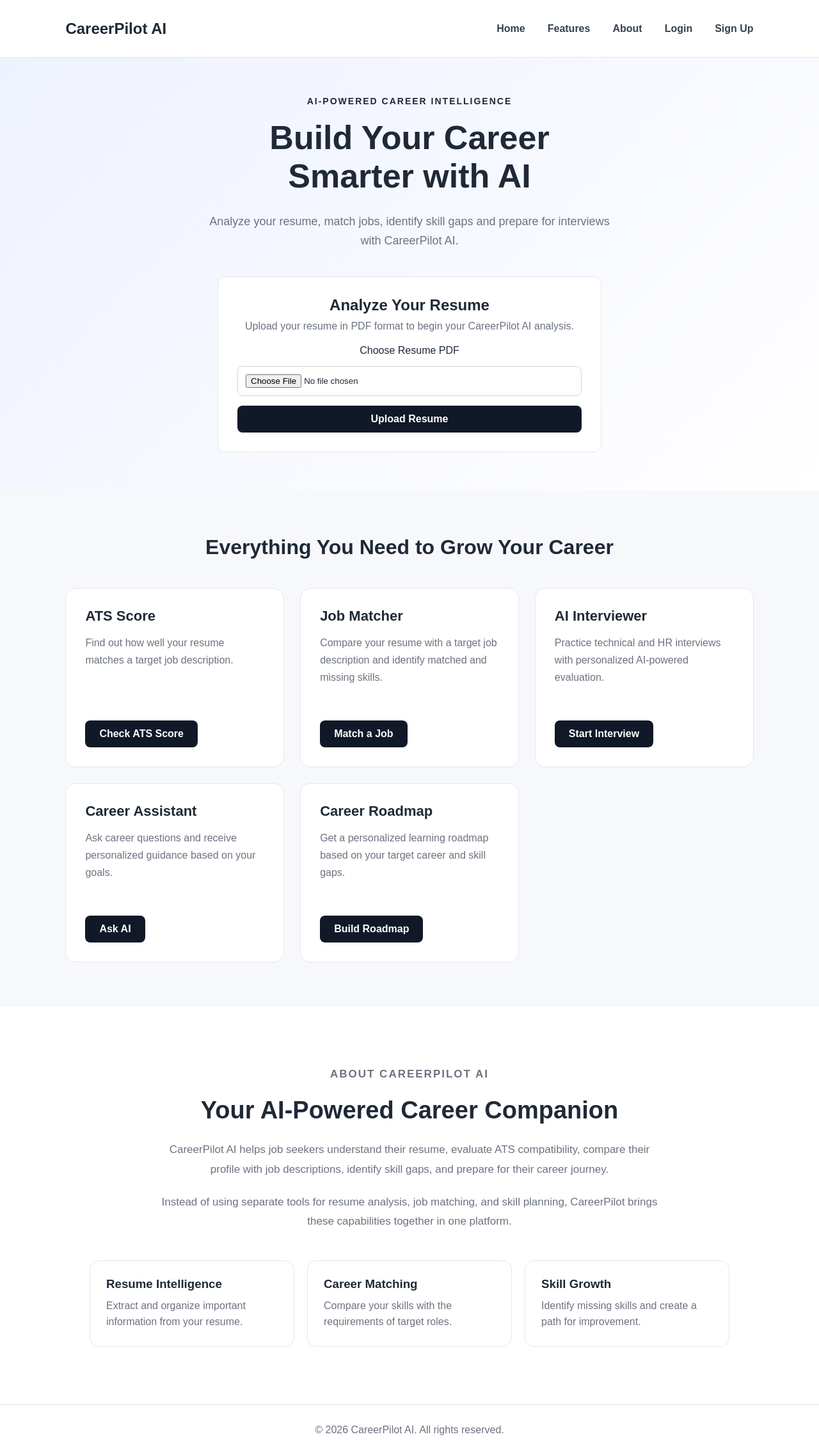
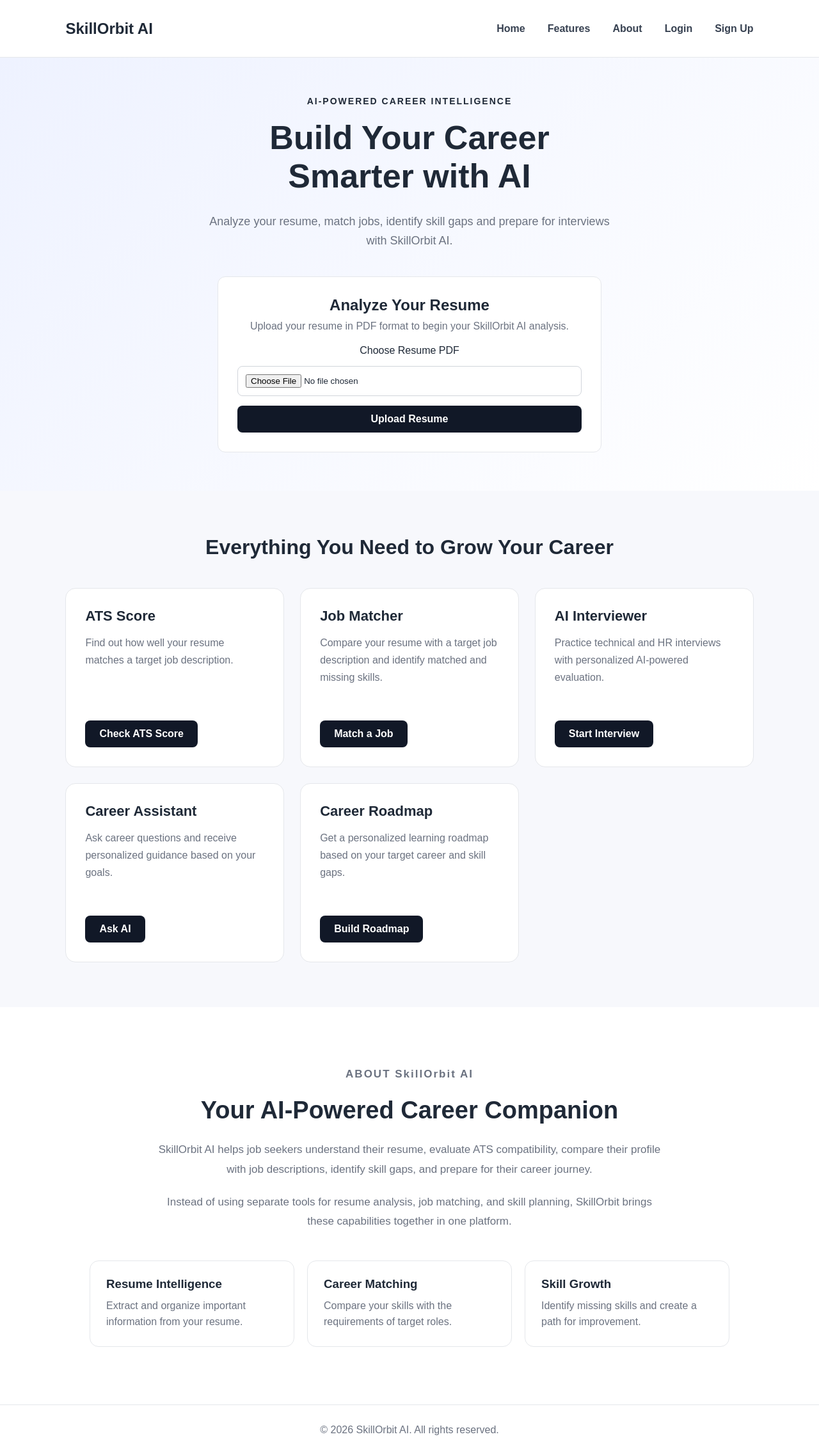
Before and after one commit to Shouvik-9/SkillOrbit-AI-App, a Flask app: page / in a window 1280 px wide. Shown: the whole page at 64% size. Run offline with Flask 3, Linux system fonts and the light colour scheme.

Commit message:
SkillOrbit AI

```diff
--- a/app.py
+++ b/app.py
@@ -26,10 +26,6 @@ from services.resume_scorer import calculate_resume_score
 from services.job_matcher import calculate_job_match
 from services.skill_gap import generate_skill_gap
 
-from database.database import (
-    initialize_database,
-    save_resume,
-)
 from database.database import (
     initialize_database,
     save_resume,
@@ -86,6 +82,7 @@ load_dotenv()
 
 
 app = Flask(__name__)
+app.config["SECRET_KEY"] = os.environ["SECRET_KEY"]
 app.config["SESSION_TYPE"] = "filesystem"
 app.config["SESSION_FILE_DIR"] = os.path.join(
     app.root_path,
@@ -96,7 +93,6 @@ app.config["SESSION_USE_SIGNER"] = True
 
 Session(app)
 
-app.secret_key = "careerpilot-development-key"
 
 initialize_database()
 def login_required(function):
@@ -111,20 +107,14 @@ def login_required(function):
 
     return decorated_function
 
-# ---------------------------------------------------------
 # Configuration
-# ---------------------------------------------------------
 
 UPLOAD_FOLDER = "uploads"
 ALLOWED_EXTENSIONS = {"pdf"}
 
 app.config["UPLOAD_FOLDER"] = UPLOAD_FOLDER
-app.secret_key = "careerpilot-development-key"
-
-
-# ---------------------------------------------------------
+
 # Helper Functions
-# ---------------------------------------------------------
 
 def allowed_file(filename):
     """Check whether the uploaded file is a PDF."""
@@ -152,10 +142,7 @@ def extract_pdf_text(file_path):
 
     return "\n\n".join(pages_text)
 
-
-# ---------------------------------------------------------
 # Home Page
-# ---------------------------------------------------------
 
 @app.route("/")
 def home():
@@ -168,9 +155,8 @@ def home():
 @login_required
 def career_assistant():
 
-    # -------------------------------------------------
     # Load conversation history
-    # -------------------------------------------------
+
     conversation = session.get(
         "career_assistant_conversation",
         []
@@ -181,9 +167,8 @@ def career_assistant():
         False
     )
 
-    # -------------------------------------------------
     # Handle user message
-    # -------------------------------------------------
+
     if request.method == "POST":
 
         question = request.form.get(
@@ -191,9 +176,7 @@ def career_assistant():
             ""
         ).strip()
 
-        # -------------------------------------------------
         # Validate question
-        # -------------------------------------------------
         if not question:
 
             flash(
@@ -204,9 +187,7 @@ def career_assistant():
                 url_for("career_assistant")
             )
 
-        # -------------------------------------------------
         # If conversation has already ended
-        # -------------------------------------------------
         if conversation_ended:
 
             return redirect(
@@ -214,15 +195,11 @@ def career_assistant():
             )
 
 
-        # =================================================
         # CHECK WHETHER USER WANTS TO END THE CONVERSATION
-        # =================================================
 
         if is_exit_intent(question):
 
-            # ---------------------------------------------
             # Save user's final message
-            # ---------------------------------------------
 
             conversation.append({
                 "role": "user",
@@ -230,9 +207,7 @@ def career_assistant():
             })
 
 
-            # ---------------------------------------------
             # Add final friendly AI message
-            # ---------------------------------------------
 
             final_message = (
                 "You're very welcome! "
@@ -248,9 +223,7 @@ def career_assistant():
             })
 
 
-            # ---------------------------------------------
             # Save ended state
-            # ---------------------------------------------
 
             session[
                 "career_assistant_conversation"
@@ -1035,14 +1008,6 @@ def upload_resume():
     resume_text,
     resume_score
 )
-    # Save extracted text temporarily
-    with open(
-        "resume_text.txt",
-        "w",
-        encoding="utf-8"
-    ) as text_file:
-
-        text_file.write(resume_text)
 
     # Display resume analysis
     return render_template(
--- a/templates/index.html
+++ b/templates/index.html
@@ -4,7 +4,7 @@
     <meta charset="UTF-8">
     <meta name="viewport" content="width=device-width, initial-scale=1.0">
 
-    <title>CareerPilot AI</title>
+    <title>SkillOrbit AI</title>
 
     <link rel="stylesheet"
           href="{{ url_for('static', filename='css/style.css') }}">
@@ -34,7 +34,7 @@
    <header class="navbar">
 
    <div class="logo">
-    CareerPilot AI
+    SkillOrbit AI
 </div>
     <nav>
 
@@ -101,7 +101,7 @@
         </h2>
 
         <p>
-            Welcome to CareerPilot AI. Ready to grow your career?
+            Welcome to SkillOrbit AI. Ready to grow your career?
         </p>
 
     </div>
@@ -123,7 +123,7 @@
 
                 <p class="description">
                     Analyze your resume, match jobs, identify skill gaps
-                    and prepare for interviews with CareerPilot AI.
+                    and prepare for interviews with SkillOrbit AI.
                 </p>
 
                 <div class="resume-upload">
@@ -131,7 +131,7 @@
     <h2>Analyze Your Resume</h2>
 
     <p>
-        Upload your resume in PDF format to begin your CareerPilot AI analysis.
+        Upload your resume in PDF format to begin your SkillOrbit AI analysis.
     </p>
 
     <form
@@ -264,7 +264,7 @@
     <div class="about-content">
 
         <p class="about-label">
-            ABOUT CAREERPILOT AI
+            ABOUT SkillOrbit AI
         </p>
 
         <h2>
@@ -272,7 +272,7 @@
         </h2>
 
         <p>
-            CareerPilot AI helps job seekers understand their resume,
+            SkillOrbit AI helps job seekers understand their resume,
             evaluate ATS compatibility, compare their profile with job
             descriptions, identify skill gaps, and prepare for their
             career journey.
@@ -280,7 +280,7 @@
 
         <p>
             Instead of using separate tools for resume analysis,
-            job matching, and skill planning, CareerPilot brings
+            job matching, and skill planning, SkillOrbit brings
             these capabilities together in one platform.
         </p>
 
@@ -319,7 +319,7 @@
     </main>
 
     <footer>
-        <p>© 2026 CareerPilot AI. All rights reserved.</p>
+        <p>© 2026 SkillOrbit AI. All rights reserved.</p>
     </footer>
 
 <script>
```
